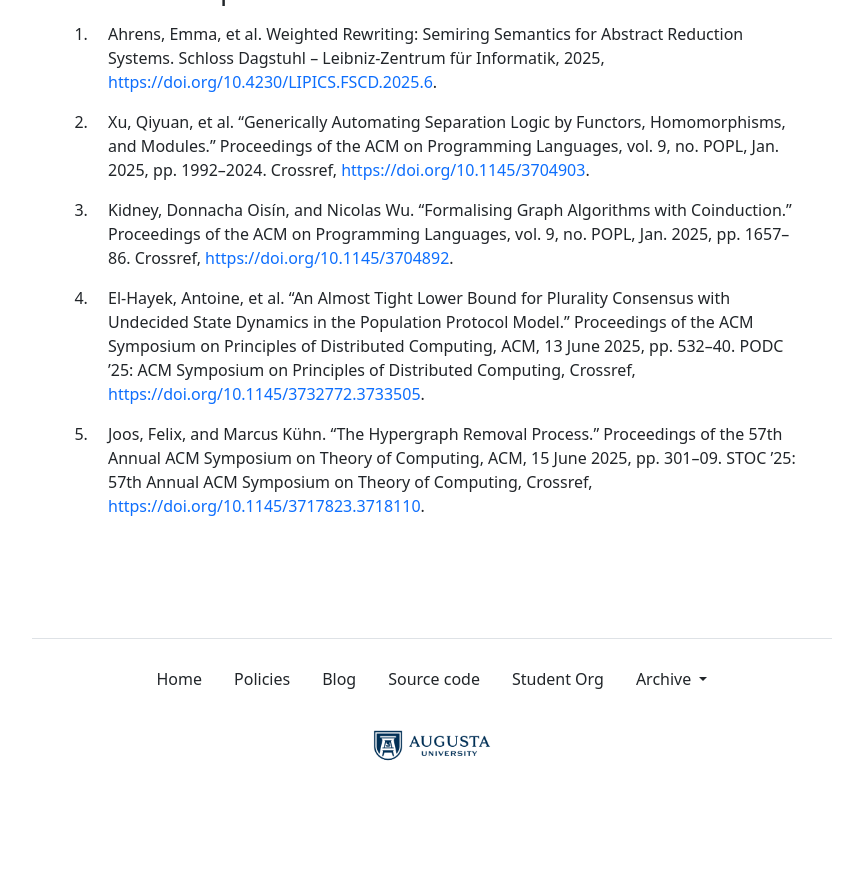
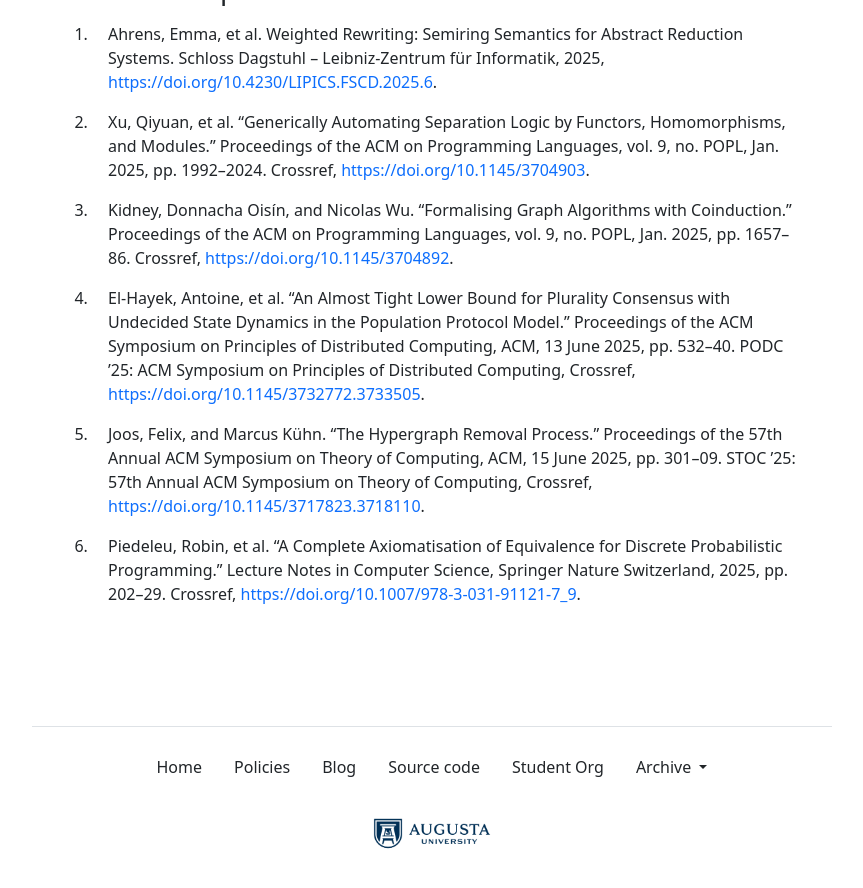
Before and after one commit to the-au-forml-lab/plgroup, a Jekyll site: the page built from docs/index.md, in a window 1280 px wide and 900 px high, scrolled down 1677 px. Shown: the top 888 px of the window, without its empty margins (208-1071 px from the left). Built offline with Jekyll 4.4.1, drawn with Linux system fonts in a browser that asks for light colours; before the commit the page ends 2489 px from its top, so only the background shows below that; some of the changed text lies outside the part shown.

Commit message:
[create-pull-request] automated change

```diff
--- a/data/history.txt
+++ b/data/history.txt
@@ -52,3 +52,4 @@
 10.1145/3704892
 10.1145/3732772.3733505
 10.1145/3717823.3718110
+10.1007/978-3-031-91121-7_9
--- a/docs/index.md
+++ b/docs/index.md
@@ -36,7 +36,7 @@ organization.
 | 4.  | September 12 | Formalising Graph Algorithms with Coinduction.    | UH227 (Fishbowl) |
 | 5.  | September 19 | An Almost Tight Lower Bound for Plurality Consensus with Undecided State Dynamics in the Population Protocol Model.    | UH227 (Fishbowl) |
 | 6.  | September 26 | The Hypergraph Removal Process.    | UH227 (Fishbowl) |
-| 7.  | October 3    | Paper 06 discussion    | UH227 (Fishbowl) |
+| 7.  | October 3    | A Complete Axiomatisation of Equivalence for Discrete Probabilistic Programming.    | UH227 (Fishbowl) |
 | 8.  | October 10   | _Fall pause_           |                  |
 | 9.  | October 17   | Paper 07 discussion    | UH227 (Fishbowl) |
 | 10. | October 24   | Paper 08 discussion    | UH227 (Fishbowl) |
--- a/docs/papers.md
+++ b/docs/papers.md
@@ -3,3 +3,4 @@
 1. Kidney, Donnacha Oisín, and Nicolas Wu. “Formalising Graph Algorithms with Coinduction.” Proceedings of the ACM on Programming Languages, vol. 9, no. POPL, Jan. 2025, pp. 1657–86. Crossref, <https://doi.org/10.1145/3704892>.
 1. El-Hayek, Antoine, et al. “An Almost Tight Lower Bound for Plurality Consensus with Undecided State Dynamics in the Population Protocol Model.” Proceedings of the ACM Symposium on Principles of Distributed Computing, ACM, 13 June 2025, pp. 532–40. PODC ’25: ACM Symposium on Principles of Distributed Computing, Crossref, <https://doi.org/10.1145/3732772.3733505>.
 1. Joos, Felix, and Marcus Kühn. “The Hypergraph Removal Process.” Proceedings of the 57th Annual ACM Symposium on Theory of Computing, ACM, 15 June 2025, pp. 301–09. STOC ’25: 57th Annual ACM Symposium on Theory of Computing, Crossref, <https://doi.org/10.1145/3717823.3718110>.
+1. Piedeleu, Robin, et al. “A Complete Axiomatisation of Equivalence for Discrete Probabilistic Programming.” Lecture Notes in Computer Science, Springer Nature Switzerland, 2025, pp. 202–29. Crossref, <https://doi.org/10.1007/978-3-031-91121-7_9>.
```
